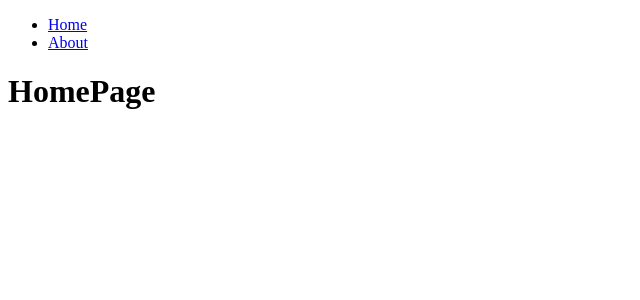
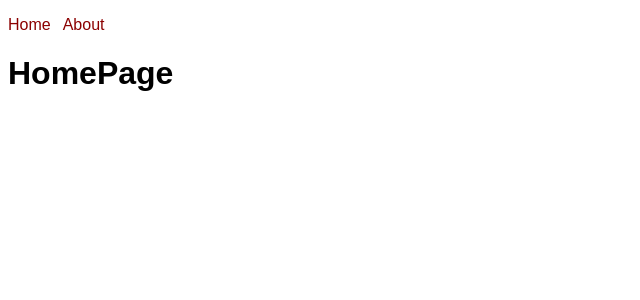
Before and after one commit to tamy-vivas/next-tutorial, a Next.js app in the folder next-blog/: page / in a window 1280 px wide. Shown: the top 300 px of the page, without its empty margins (0-640 px from the left). Built offline with nearby package versions, Linux system fonts and the light colour scheme.

Commit message:
feat: Global styles

```diff
--- a/next-blog/pages/_app.js
+++ b/next-blog/pages/_app.js
@@ -1,4 +1,5 @@
 import { NavBar } from "../components/NavBar";
+import "../styles/globals.css";
 
 /**
  * It needs to export default component
--- /dev/null
+++ b/next-blog/styles/globals.css
@@ -0,0 +1,27 @@
+body{
+    font-family: Arial, Helvetica, sans-serif;
+}
+
+
+a{
+    color: darkred;
+    text-decoration: none;
+}
+
+a:focus, a:hover{
+    text-decoration: underline;
+}
+
+ul{
+    list-style-type: none;
+    padding: 0;
+}
+
+li{
+    display: inline;
+}
+
+li:not(:first-child){
+    margin-left: 0.75rem;
+
+}
```
